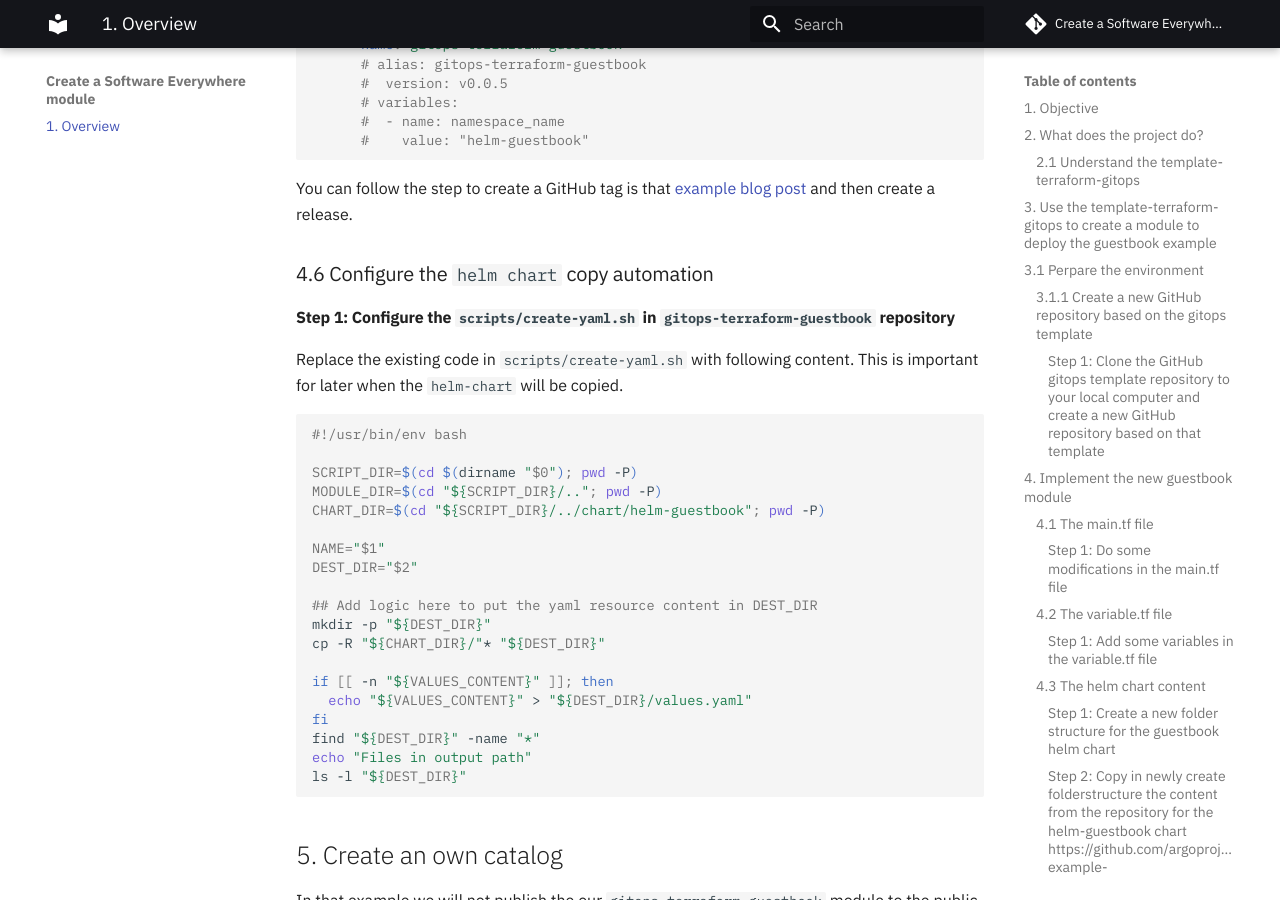
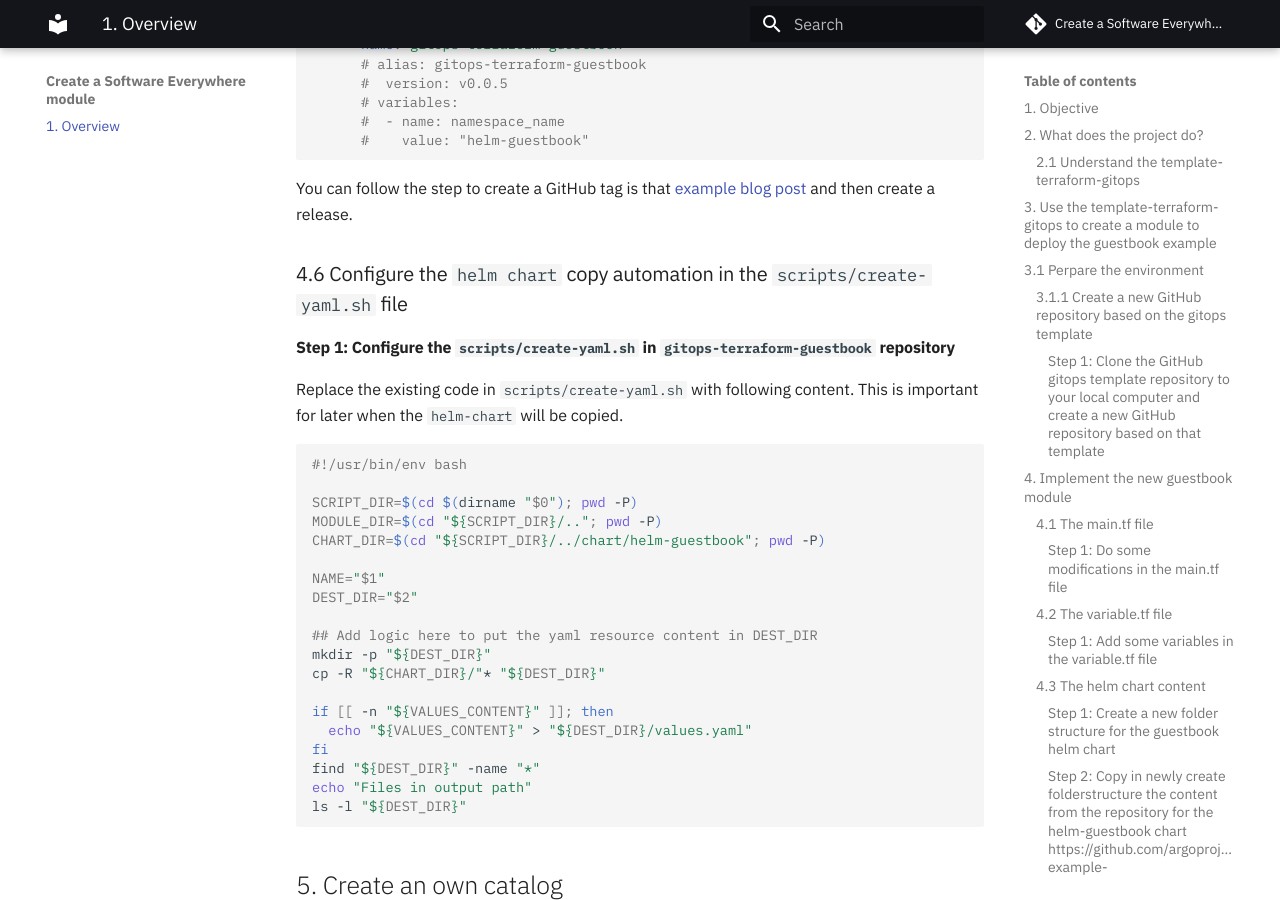
Before and after one commit to thomassuedbroecker/gitops-create-software-everywhere-module, an MkDocs documentation site: the page built from documentation/README.md, in a window 1280 px wide and 900 px high, scrolled down 7444 px. Built offline with MkDocs 1.6.1 and Material for MkDocs 9.7.7, drawn with Linux system fonts in a browser that asks for light colours; comment, search, counter and statistics services are not loaded; some of the changed text lies outside the part shown.

Commit message:
update readme

```diff
--- a/documentation/README.md
+++ b/documentation/README.md
@@ -44,7 +44,7 @@
 * The `helm chart` content
 * The `module.yaml` file
 * Create for `gitops-terraform-guestbook` GitHub repository `tags` and `releases`
-* Configure the `helm chart` copy automation in the
+* Configure the `helm chart` copy automation in the `scripts/create-yaml.sh` file
 
 ### 4.1 The `main.tf` file
 
@@ -322,7 +322,7 @@
 
 You can follow the step to create a GitHub tag is that [example blog post](https://suedbroecker.net/2022/05/09/how-to-create-a-github-tag-for-your-last-commit/) and then create a release.
 
-### 4.6 Configure the `helm chart` copy automation
+### 4.6 Configure the `helm chart` copy automation in the `scripts/create-yaml.sh` file
 
 #### Step 1: Configure the `scripts/create-yaml.sh` in `gitops-terraform-guestbook` repository
 
```
